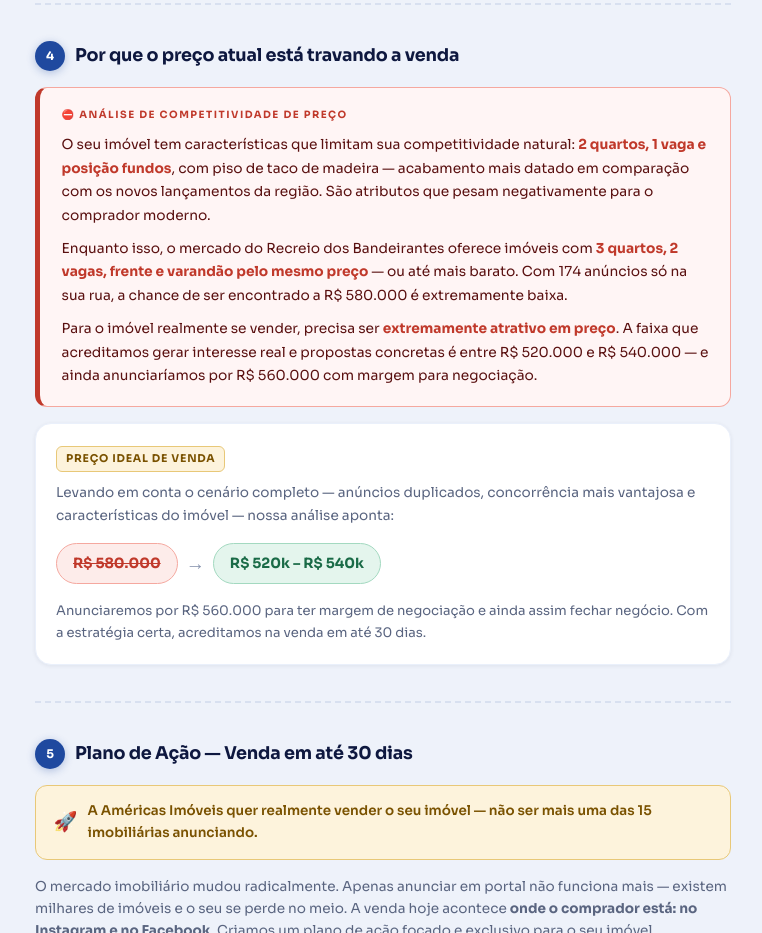
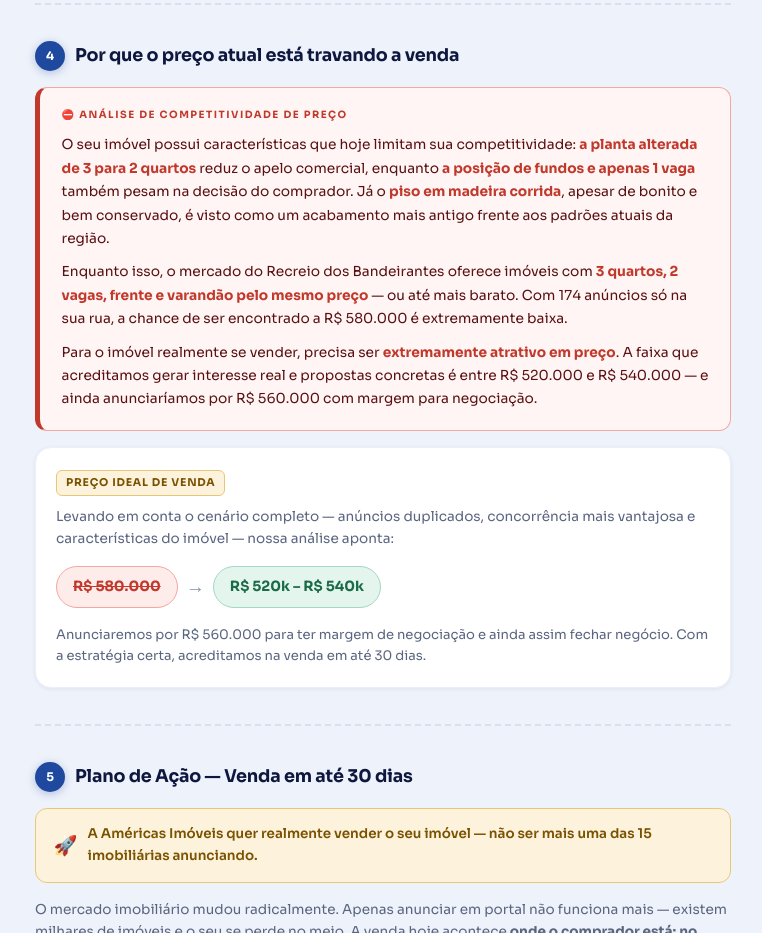
Before and after one commit to bigdubr/americas-share-pages, a plain HTML site: page relatorios/ren21052026/index.html in a window 1280 px wide. Shown: the part 3097-4030 px from the top of the page, without its empty margins (257-1019 px from the left). Drawn offline with Linux system fonts and the light colour scheme.

Commit message:
corrigir paragrafo do taco corrido

```diff
--- a/relatorios/ren21052026/index.html
+++ b/relatorios/ren21052026/index.html
@@ -848,7 +848,7 @@ footer .contact { margin-top: 0.75rem; color: var(--accent-light); font-weight:
 
   <div class="danger-highlight-box">
     <div class="dh-eyebrow">⛔ Análise de competitividade de preço</div>
-    <p>O seu imóvel tem características que limitam sua competitividade natural: <strong>2 quartos, 1 vaga e posição fundos</strong>, com piso de taco de madeira — acabamento mais datado em comparação com os novos lançamentos da região. São atributos que pesam negativamente para o comprador moderno.</p>
+    <p>O seu imóvel possui características que hoje limitam sua competitividade: <strong>a planta alterada de 3 para 2 quartos</strong> reduz o apelo comercial, enquanto <strong>a posição de fundos e apenas 1 vaga</strong> também pesam na decisão do comprador. Já o <strong>piso em madeira corrida</strong>, apesar de bonito e bem conservado, é visto como um acabamento mais antigo frente aos padrões atuais da região.</p>
     <p>Enquanto isso, o mercado do Recreio dos Bandeirantes oferece imóveis com <strong>3 quartos, 2 vagas, frente e varandão pelo mesmo preço</strong> — ou até mais barato. Com 174 anúncios só na sua rua, a chance de ser encontrado a R$ 580.000 é extremamente baixa.</p>
     <p>Para o imóvel realmente se vender, precisa ser <strong>extremamente atrativo em preço</strong>. A faixa que acreditamos gerar interesse real e propostas concretas é entre R$ 520.000 e R$ 540.000 — e ainda anunciaríamos por R$ 560.000 com margem para negociação.</p>
   </div>
```
